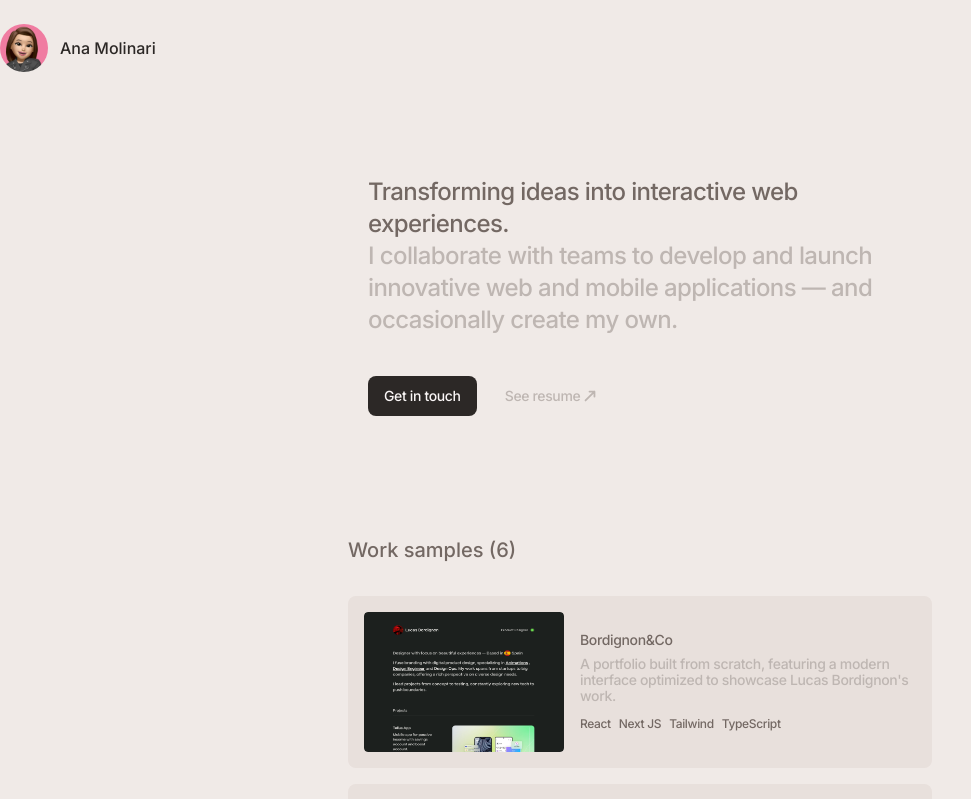
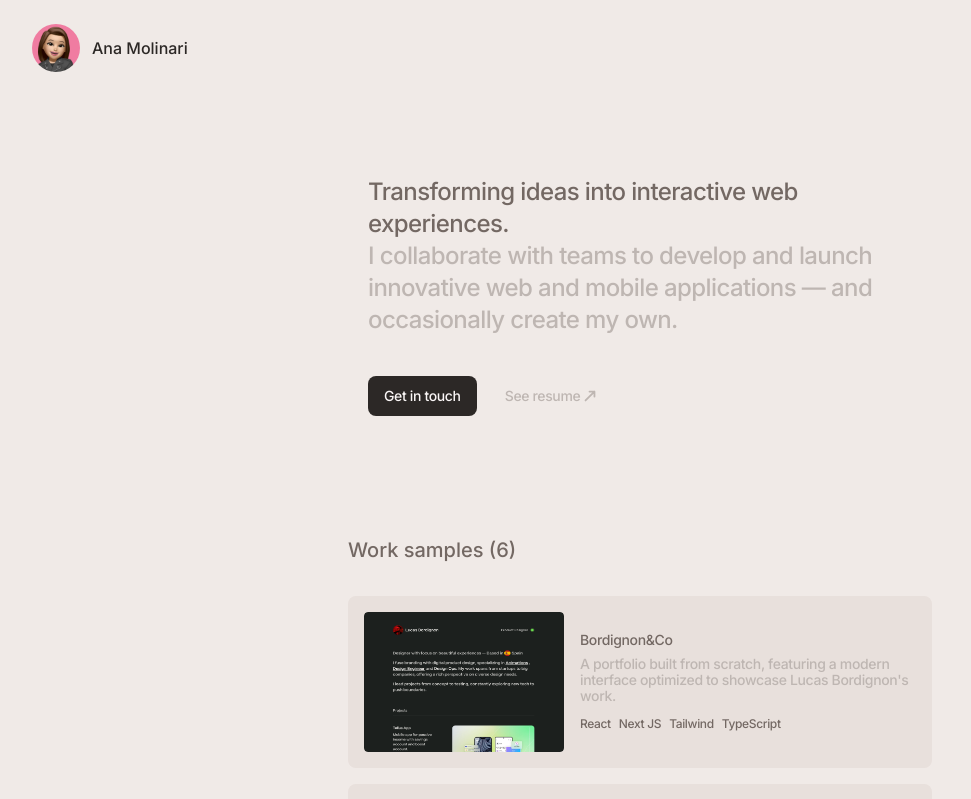
Before and after one commit to anamolinari/portfolio-ana, a Next.js app: page / in a window 1280 px wide. Shown: the top 799 px of the page, without its empty margins (0-971 px from the left). Built offline with nearby package versions, Linux system fonts and the light colour scheme.

Commit message:
Header update

```diff
--- a/app/components/Header.tsx
+++ b/app/components/Header.tsx
@@ -5,7 +5,7 @@ import imgProfile from "../../public/assets/profile.png";
 
 export function Header() {
   return (
-    <header className="flex items-center w-full gap-3 p-6 sm:px-0 m-auto ">
+    <header className="flex items-center w-full gap-3 p-6 sm:px-0 sm:ml-8 m-auto ">
       <Link href="/" aria-label="Go to home page">
         <Image
           src={imgProfile}
```
